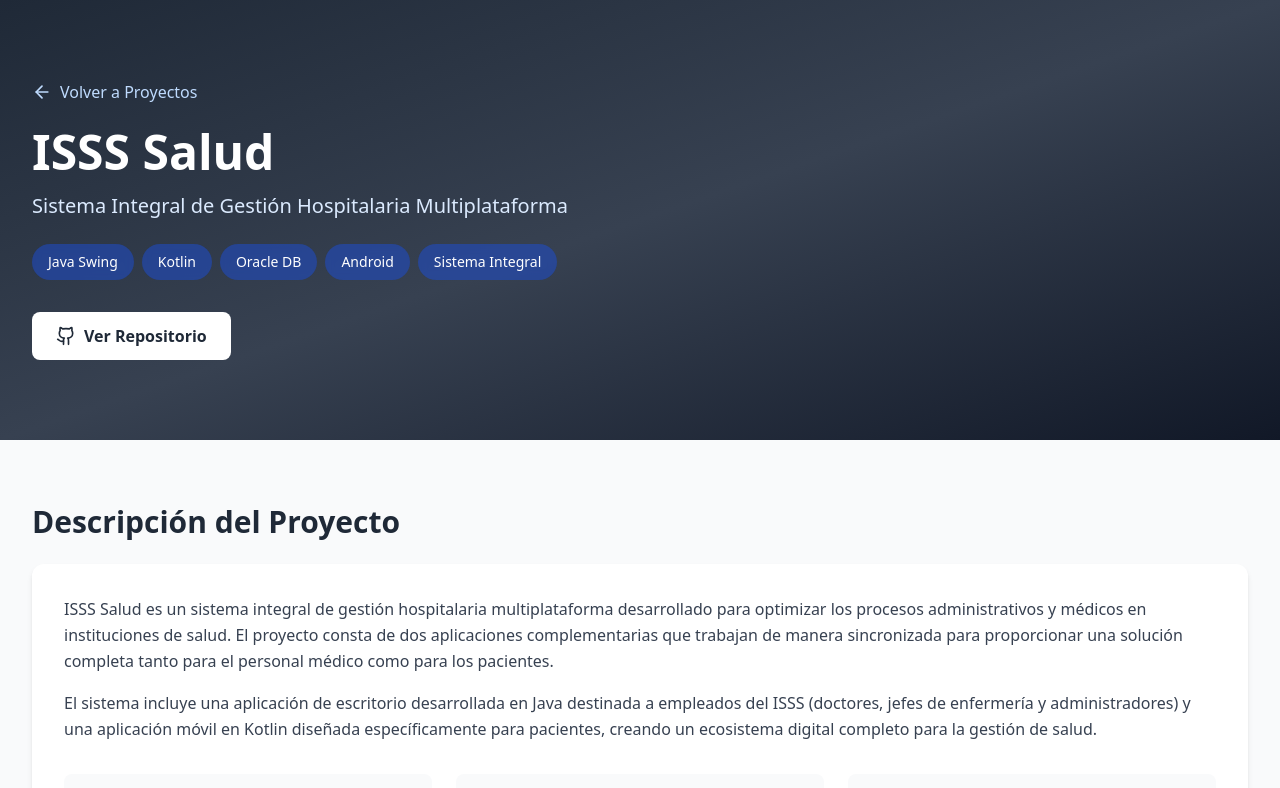
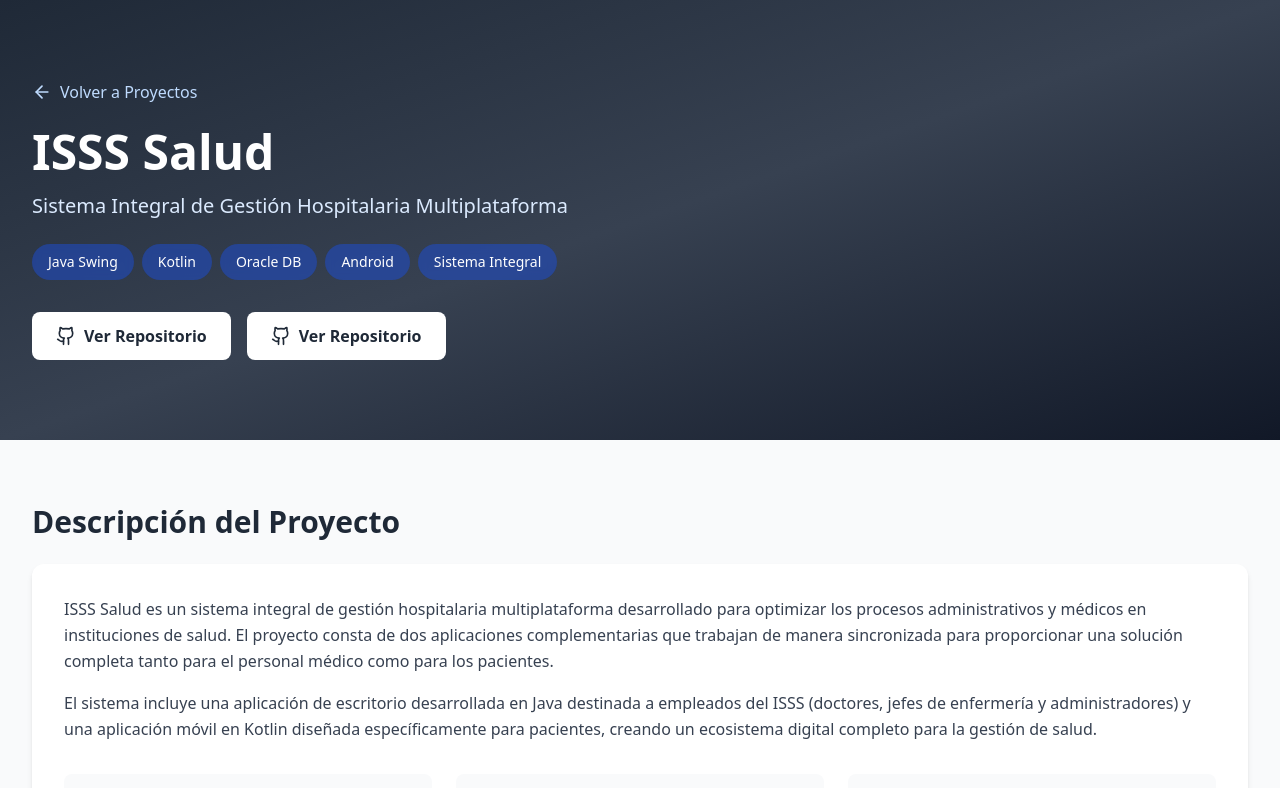
Before and after one commit to Xx-pocasangre-xX/Portafolio, a React (Vite) app in the folder frontend/: page /proyecto/isssSalud in a window 1280 px wide. Shown: the top 788 px of the page. Built offline with nearby package versions, Linux system fonts and the light colour scheme.

Commit message:
se me habian olvidado cambiar unas cosas

```diff
--- a/frontend/src/data/projectsData.jsx
+++ b/frontend/src/data/projectsData.jsx
@@ -170,8 +170,8 @@ const projectsData = {
     ],
 
     relatedProjects: [
-      { id: 'isss-salud', title: 'ISSS Salud', description: 'Sistema integrado para gestión de salud', type: 'Proyecto Académico', image: issLogo },
-      { id: 'hospital-bloom', title: 'Hospital Bloom', description: 'Sistema de gestión hospitalaria pediátrica', type: 'Proyecto Académico', image: bloomLogo },
+      { id: 'isssSalud', title: 'ISSS Salud', description: 'Sistema integrado para gestión de salud', type: 'Proyecto Académico', image: issLogo },
+      { id: 'hospitalBloom', title: 'Hospital Bloom', description: 'Sistema de gestión hospitalaria pediátrica', type: 'Proyecto Académico', image: bloomLogo },
       { id: 'workfinder', title: 'WorkFinder', description: 'Plataforma de búsqueda de empleo', type: 'Proyecto de Frontend', image: workfinderLogo }
     ]
   },
@@ -389,8 +389,8 @@ const projectsData = {
 
     relatedProjects: [
       { id: 'mopt', title: 'Sistema Interno MOPT', description: 'Proyecto profesional en prácticas con C# y ASP.NET', type: 'Proyecto Profesional', image: moptLogo },
-      { id: 'isss-salud', title: 'ISSS Salud', description: 'Sistema integral de gestión de salud multiplataforma', type: 'Proyecto Académico', image: issLogo },
-      { id: 'hospital-bloom', title: 'Hospital Bloom', description: 'Aplicación Android para gestión hospitalaria pediátrica', type: 'Proyecto Móvil', image: bloomLogo }
+      { id: 'isssSalud', title: 'ISSS Salud', description: 'Sistema integral de gestión de salud multiplataforma', type: 'Proyecto Académico', image: issLogo },
+      { id: 'hospitalBloom', title: 'Hospital Bloom', description: 'Aplicación Android para gestión hospitalaria pediátrica', type: 'Proyecto Móvil', image: bloomLogo }
     ]
   },
 
@@ -618,7 +618,7 @@ const projectsData = {
 
     relatedProjects: [
       { id: 'mopt', title: 'Sistema Interno MOPT', description: 'Proyecto profesional en prácticas con C# y ASP.NET', type: 'Proyecto Profesional', image: moptLogo },
-      { id: 'hospital-bloom', title: 'Hospital Bloom', description: 'Sistema de gestión hospitalaria pediátrica', type: 'Proyecto Académico', image: bloomLogo },
+      { id: 'hospitalBloom', title: 'Hospital Bloom', description: 'Sistema de gestión hospitalaria pediátrica', type: 'Proyecto Académico', image: bloomLogo },
       { id: 'workfinder', title: 'WorkFinder', description: 'Plataforma de búsqueda de empleo con diseño moderno', type: 'Proyecto de Frontend', image: workfinderLogo }
     ]
   },
@@ -870,7 +870,7 @@ const projectsData = {
     ],
 
     relatedProjects: [
-      { id: 'isss-salud', title: 'ISSS Salud', description: 'Sistema integrado para gestión de salud multiplataforma', type: 'Proyecto Académico', image: issLogo },
+      { id: 'isssSalud', title: 'ISSS Salud', description: 'Sistema integrado para gestión de salud multiplataforma', type: 'Proyecto Académico', image: issLogo },
       { id: 'homeclick', title: 'HomeClick', description: 'Plataforma inmobiliaria con stack MERN', type: 'Proyecto Full-Stack', image: homeclickLogo },
       { id: 'workfinder', title: 'WorkFinder', description: 'Plataforma de búsqueda de empleo', type: 'Proyecto Frontend', image: workfinderLogo }
     ]
--- a/frontend/src/pages/ProjectDetailsPage.jsx
+++ b/frontend/src/pages/ProjectDetailsPage.jsx
@@ -73,6 +73,26 @@ const ProjectDetailsPage = ({ projectId: propProjectId }) => {
             {project.githubLink ? (
               <a
                 href={project.githubLink}
+                target="_blank"
+                rel="noopener noreferrer"
+                className="inline-flex items-center gap-2 px-6 py-3 bg-white text-gray-800 rounded-lg hover:bg-gray-100 transition-colors font-semibold"
+              >
+                <Github size={20} />
+                Ver Repositorio
+              </a>
+            ) : project.confidentialNotice && (
+              <div className="bg-yellow-900/30 backdrop-blur-sm border border-yellow-700/50 rounded-lg p-4 inline-flex items-center gap-3">
+                <svg className="w-6 h-6 text-yellow-300" fill="none" stroke="currentColor" viewBox="0 0 24 24">
+                  <path strokeLinecap="round" strokeLinejoin="round" strokeWidth={2} d="M12 15v2m-6 4h12a2 2 0 002-2v-6a2 2 0 00-2-2H6a2 2 0 00-2 2v6a2 2 0 002 2zm10-10V7a4 4 0 00-8 0v4h8z" />
+                </svg>
+                <span className="text-yellow-100">
+                  {project.confidentialNotice}
+                </span>
+              </div>
+            )}
+            {project.githubLink2 ? (
+              <a
+                href={project.githubLink2}
                 target="_blank"
                 rel="noopener noreferrer"
                 className="inline-flex items-center gap-2 px-6 py-3 bg-white text-gray-800 rounded-lg hover:bg-gray-100 transition-colors font-semibold"
```
